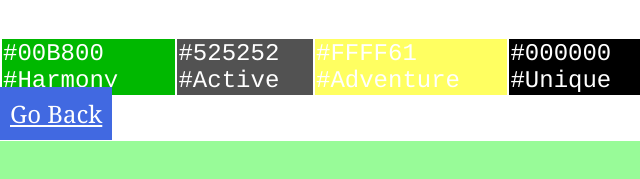
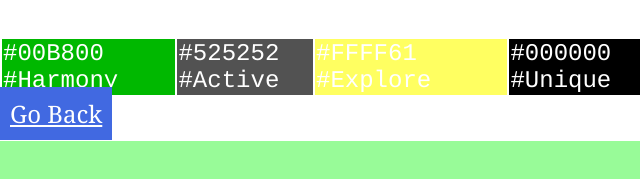
Before and after one commit to NSPortfolio/l, a plain HTML site: page palettes.html in a window 1280 px wide. Shown: the part 1897-2076 px from the top of the page, 0-640 px from the left. Drawn offline with Linux system fonts and the light colour scheme.

Commit message:
Update palettes.html

```diff
--- a/palettes.html
+++ b/palettes.html
@@ -203,7 +203,7 @@ body {
 		<tr>
 			<td style = "background-color:#00B800; color:white;font-size:24px;"> #00B800 <br> #Harmony</td>
 			<td style = "background-color:#525252; color:white;font-size:24px;"> #525252 <br> #Active</td>
-			<td style = "background-color:#FFFF61; color:white;font-size:24px;"> #FFFF61 <br> #Adventure</td>
+			<td style = "background-color:#FFFF61; color:white;font-size:24px;"> #FFFF61 <br> #Explore</td>
 			<td style = "background-color:#000000; color:white;font-size:24px;"> #000000 <br> #Unique</td>
 			<td style = "background-color:#FF878D; color:white;font-size:24px;"> #FF878D <br> #Sweet</td>
 		</tr>
```
